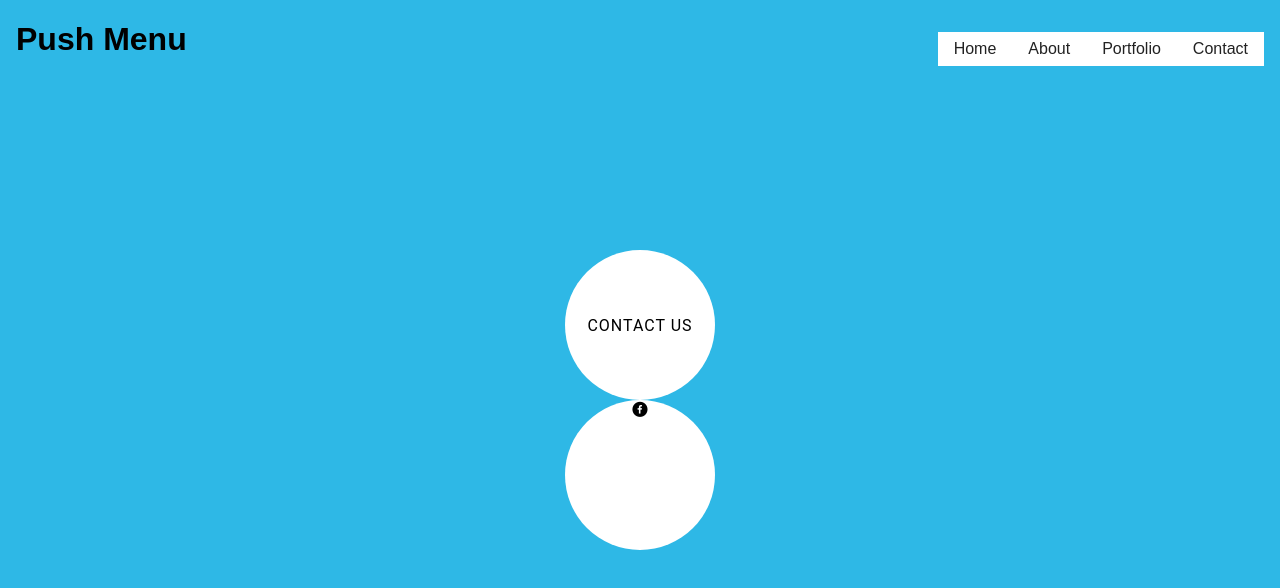
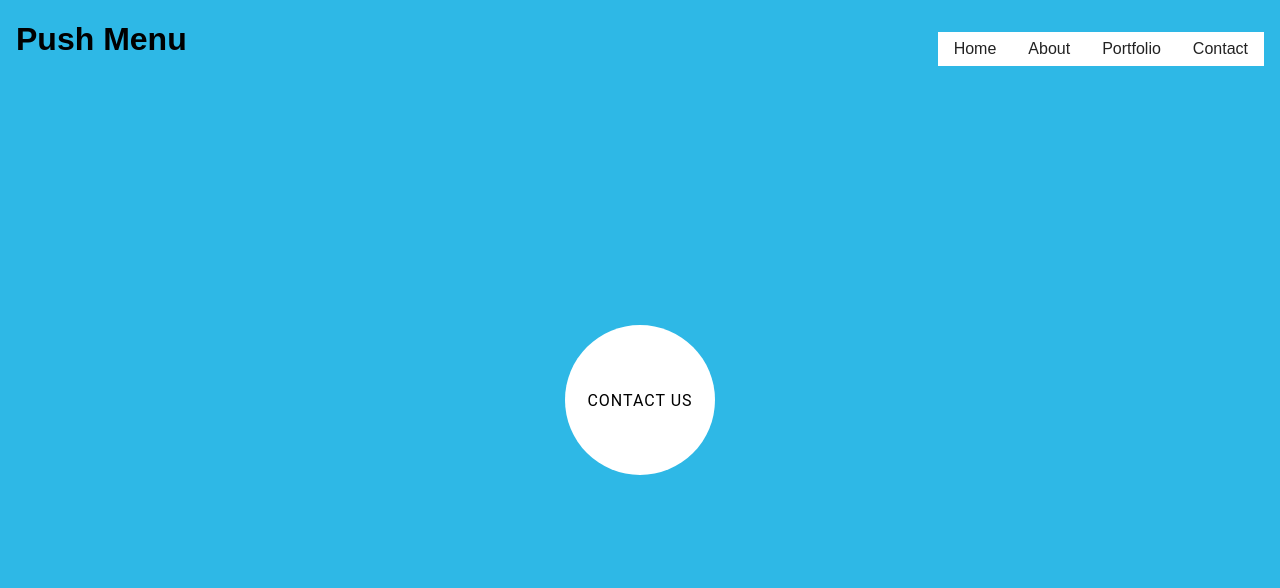
Before and after one commit to sonalsharma/exercise-4, a plain HTML site: page index.html in a window 1280 px wide. Drawn offline with nearby package versions, Linux system fonts and the light colour scheme.

Commit message:
refactor(html): delete code

```diff
--- a/index.html
+++ b/index.html
@@ -10,6 +10,8 @@
 	<link rel="stylesheet" href="//maxcdn.bootstrapcdn.com/font-awesome/4.3.0/css/font-awesome.min.css">
 </head>
 <body class="noscript">
+<!-- Codepend tutorial: http://codepen.io/egrucza/pen/PwbzPy -->
+
   <div class="site-wrapper" data-state="slide-closed">
     <div class="sliding-canvas">
       <header class="header">
@@ -36,11 +38,6 @@
 			</div>
 		</a>
 
-		<a href="javascript:void(0)">
-			<div class="btn">
-				<i class="icon-fb fb"></i>
-			</div>
-		</a>
 	  </div>
 
       </main><!-- /main -->
```
